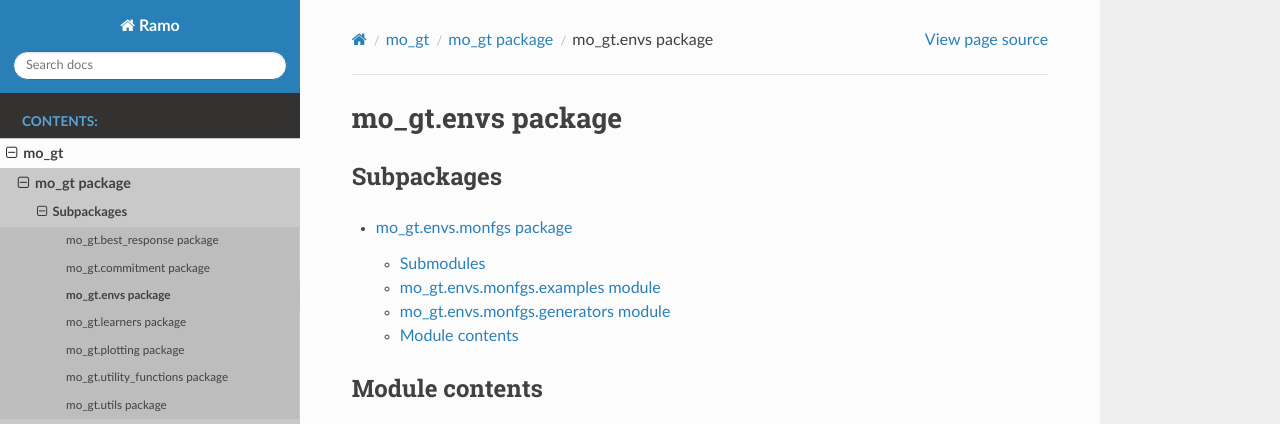
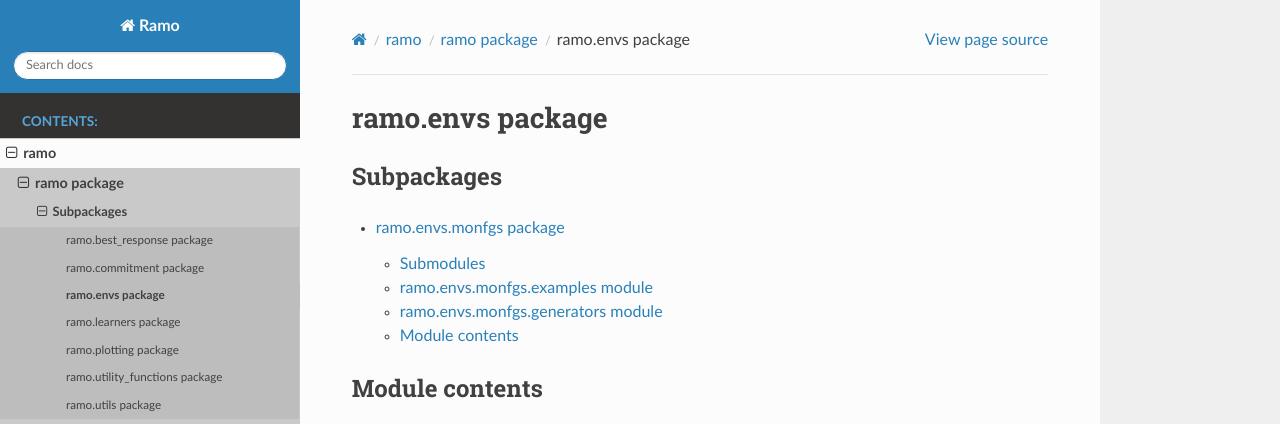
Before and after one commit to wilrop/ramo, a Sphinx documentation site: the page built from docs/source/ramo.envs.rst, in a window 1280 px wide, cut to the strip 0-424 px from the top of the page. Built offline with Sphinx 7.4.7 and the Read the Docs theme 2.0.0, drawn with Linux system fonts in a browser that asks for light colours.

Commit message:
Update documentation

```diff
--- a/docs/source/mo_gt.best_response.rst
+++ /dev/null
@@ -1,61 +0,0 @@
-mo\_gt.best\_response package
-=============================
-
-Submodules
-----------
-
-mo\_gt.best\_response.IBR module
---------------------------------
-
-.. automodule:: mo_gt.best_response.IBR
-   :members:
-   :undoc-members:
-   :show-inheritance:
-
-mo\_gt.best\_response.PSNE module
----------------------------------
-
-.. automodule:: mo_gt.best_response.PSNE
-   :members:
-   :undoc-members:
-   :show-inheritance:
-
-mo\_gt.best\_response.Player module
------------------------------------
-
-.. automodule:: mo_gt.best_response.Player
-   :members:
-   :undoc-members:
-   :show-inheritance:
-
-mo\_gt.best\_response.best\_response module
--------------------------------------------
-
-.. automodule:: mo_gt.best_response.best_response
-   :members:
-   :undoc-members:
-   :show-inheritance:
-
-mo\_gt.best\_response.execute\_algorithm module
------------------------------------------------
-
-.. automodule:: mo_gt.best_response.execute_algorithm
-   :members:
-   :undoc-members:
-   :show-inheritance:
-
-mo\_gt.best\_response.fictitious\_play module
----------------------------------------------
-
-.. automodule:: mo_gt.best_response.fictitious_play
-   :members:
-   :undoc-members:
-   :show-inheritance:
-
-Module contents
----------------
-
-.. automodule:: mo_gt.best_response
-   :members:
-   :undoc-members:
-   :show-inheritance:
--- a/docs/source/mo_gt.commitment.rst
+++ /dev/null
@@ -1,69 +0,0 @@
-mo\_gt.commitment package
-=========================
-
-Submodules
-----------
-
-mo\_gt.commitment.best\_response\_agent module
-----------------------------------------------
-
-.. automodule:: mo_gt.commitment.best_response_agent
-   :members:
-   :undoc-members:
-   :show-inheritance:
-
-mo\_gt.commitment.comp\_action\_agent module
---------------------------------------------
-
-.. automodule:: mo_gt.commitment.comp_action_agent
-   :members:
-   :undoc-members:
-   :show-inheritance:
-
-mo\_gt.commitment.coop\_action\_agent module
---------------------------------------------
-
-.. automodule:: mo_gt.commitment.coop_action_agent
-   :members:
-   :undoc-members:
-   :show-inheritance:
-
-mo\_gt.commitment.coop\_policy\_agent module
---------------------------------------------
-
-.. automodule:: mo_gt.commitment.coop_policy_agent
-   :members:
-   :undoc-members:
-   :show-inheritance:
-
-mo\_gt.commitment.execute\_commitment module
---------------------------------------------
-
-.. automodule:: mo_gt.commitment.execute_commitment
-   :members:
-   :undoc-members:
-   :show-inheritance:
-
-mo\_gt.commitment.non\_stationary\_agent module
------------------------------------------------
-
-.. automodule:: mo_gt.commitment.non_stationary_agent
-   :members:
-   :undoc-members:
-   :show-inheritance:
-
-mo\_gt.commitment.optional\_com\_agent module
----------------------------------------------
-
-.. automodule:: mo_gt.commitment.optional_com_agent
-   :members:
-   :undoc-members:
-   :show-inheritance:
-
-Module contents
----------------
-
-.. automodule:: mo_gt.commitment
-   :members:
-   :undoc-members:
-   :show-inheritance:
--- a/docs/source/mo_gt.envs.monfgs.rst
+++ /dev/null
@@ -1,29 +0,0 @@
-mo\_gt.envs.monfgs package
-==========================
-
-Submodules
-----------
-
-mo\_gt.envs.monfgs.examples module
-----------------------------------
-
-.. automodule:: mo_gt.envs.monfgs.examples
-   :members:
-   :undoc-members:
-   :show-inheritance:
-
-mo\_gt.envs.monfgs.generators module
-------------------------------------
-
-.. automodule:: mo_gt.envs.monfgs.generators
-   :members:
-   :undoc-members:
-   :show-inheritance:
-
-Module contents
----------------
-
-.. automodule:: mo_gt.envs.monfgs
-   :members:
-   :undoc-members:
-   :show-inheritance:
--- a/docs/source/mo_gt.learners.rst
+++ /dev/null
@@ -1,53 +0,0 @@
-mo\_gt.learners package
-=======================
-
-Submodules
-----------
-
-mo\_gt.learners.execute\_learner module
----------------------------------------
-
-.. automodule:: mo_gt.learners.execute_learner
-   :members:
-   :undoc-members:
-   :show-inheritance:
-
-mo\_gt.learners.indep\_actor\_critic module
--------------------------------------------
-
-.. automodule:: mo_gt.learners.indep_actor_critic
-   :members:
-   :undoc-members:
-   :show-inheritance:
-
-mo\_gt.learners.indep\_q module
--------------------------------
-
-.. automodule:: mo_gt.learners.indep_q
-   :members:
-   :undoc-members:
-   :show-inheritance:
-
-mo\_gt.learners.ja\_actor\_critic module
-----------------------------------------
-
-.. automodule:: mo_gt.learners.ja_actor_critic
-   :members:
-   :undoc-members:
-   :show-inheritance:
-
-mo\_gt.learners.ja\_q module
-----------------------------
-
-.. automodule:: mo_gt.learners.ja_q
-   :members:
-   :undoc-members:
-   :show-inheritance:
-
-Module contents
----------------
-
-.. automodule:: mo_gt.learners
-   :members:
-   :undoc-members:
-   :show-inheritance:
--- a/docs/source/mo_gt.plotting.rst
+++ /dev/null
@@ -1,21 +0,0 @@
-mo\_gt.plotting package
-=======================
-
-Submodules
-----------
-
-mo\_gt.plotting.plots module
-----------------------------
-
-.. automodule:: mo_gt.plotting.plots
-   :members:
-   :undoc-members:
-   :show-inheritance:
-
-Module contents
----------------
-
-.. automodule:: mo_gt.plotting
-   :members:
-   :undoc-members:
-   :show-inheritance:
--- a/docs/source/mo_gt.rst
+++ /dev/null
@@ -1,24 +0,0 @@
-mo\_gt package
-==============
-
-Subpackages
------------
-
-.. toctree::
-   :maxdepth: 4
-
-   mo_gt.best_response
-   mo_gt.commitment
-   mo_gt.envs
-   mo_gt.learners
-   mo_gt.plotting
-   mo_gt.utility_functions
-   mo_gt.utils
-
-Module contents
----------------
-
-.. automodule:: mo_gt
-   :members:
-   :undoc-members:
-   :show-inheritance:
--- a/docs/source/mo_gt.utility_functions.rst
+++ /dev/null
@@ -1,37 +0,0 @@
-mo\_gt.utility\_functions package
-=================================
-
-Submodules
-----------
-
-mo\_gt.utility\_functions.checking module
------------------------------------------
-
-.. automodule:: mo_gt.utility_functions.checking
-   :members:
-   :undoc-members:
-   :show-inheritance:
-
-mo\_gt.utility\_functions.examples module
------------------------------------------
-
-.. automodule:: mo_gt.utility_functions.examples
-   :members:
-   :undoc-members:
-   :show-inheritance:
-
-mo\_gt.utility\_functions.generators module
--------------------------------------------
-
-.. automodule:: mo_gt.utility_functions.generators
-   :members:
-   :undoc-members:
-   :show-inheritance:
-
-Module contents
----------------
-
-.. automodule:: mo_gt.utility_functions
-   :members:
-   :undoc-members:
-   :show-inheritance:
--- a/docs/source/mo_gt.utils.rst
+++ /dev/null
@@ -1,53 +0,0 @@
-mo\_gt.utils package
-====================
-
-Submodules
-----------
-
-mo\_gt.utils.agent\_loader module
----------------------------------
-
-.. automodule:: mo_gt.utils.agent_loader
-   :members:
-   :undoc-members:
-   :show-inheritance:
-
-mo\_gt.utils.data module
-------------------------
-
-.. automodule:: mo_gt.utils.data
-   :members:
-   :undoc-members:
-   :show-inheritance:
-
-mo\_gt.utils.experiments module
--------------------------------
-
-.. automodule:: mo_gt.utils.experiments
-   :members:
-   :undoc-members:
-   :show-inheritance:
-
-mo\_gt.utils.helpers module
----------------------------
-
-.. automodule:: mo_gt.utils.helpers
-   :members:
-   :undoc-members:
-   :show-inheritance:
-
-mo\_gt.utils.printing module
-----------------------------
-
-.. automodule:: mo_gt.utils.printing
-   :members:
-   :undoc-members:
-   :show-inheritance:
-
-Module contents
----------------
-
-.. automodule:: mo_gt.utils
-   :members:
-   :undoc-members:
-   :show-inheritance:
--- a/docs/source/modules.rst
+++ b/docs/source/modules.rst
@@ -1,7 +1,7 @@
-mo_gt
-=====
+ramo
+====
 
 .. toctree::
    :maxdepth: 4
 
-   mo_gt
+   ramo
--- /dev/null
+++ b/docs/source/ramo.best_response.rst
@@ -0,0 +1,61 @@
+ramo.best\_response package
+===========================
+
+Submodules
+----------
+
+ramo.best\_response.IBR module
+------------------------------
+
+.. automodule:: ramo.best_response.IBR
+   :members:
+   :undoc-members:
+   :show-inheritance:
+
+ramo.best\_response.PSNEQ module
+--------------------------------
+
+.. automodule:: ramo.best_response.PSNEQ
+   :members:
+   :undoc-members:
+   :show-inheritance:
+
+ramo.best\_response.Player module
+---------------------------------
+
+.. automodule:: ramo.best_response.Player
+   :members:
+   :undoc-members:
+   :show-inheritance:
+
+ramo.best\_response.best\_response module
+-----------------------------------------
+
+.. automodule:: ramo.best_response.best_response
+   :members:
+   :undoc-members:
+   :show-inheritance:
+
+ramo.best\_response.execute\_algorithm module
+---------------------------------------------
+
+.. automodule:: ramo.best_response.execute_algorithm
+   :members:
+   :undoc-members:
+   :show-inheritance:
+
+ramo.best\_response.fictitious\_play module
+-------------------------------------------
+
+.. automodule:: ramo.best_response.fictitious_play
+   :members:
+   :undoc-members:
+   :show-inheritance:
+
+Module contents
+---------------
+
+.. automodule:: ramo.best_response
+   :members:
+   :undoc-members:
+   :show-inheritance:
--- /dev/null
+++ b/docs/source/ramo.commitment.rst
@@ -0,0 +1,69 @@
+ramo.commitment package
+=======================
+
+Submodules
+----------
+
+ramo.commitment.best\_response\_agent module
+--------------------------------------------
+
+.. automodule:: ramo.commitment.best_response_agent
+   :members:
+   :undoc-members:
+   :show-inheritance:
+
+ramo.commitment.comp\_action\_agent module
+------------------------------------------
+
+.. automodule:: ramo.commitment.comp_action_agent
+   :members:
+   :undoc-members:
+   :show-inheritance:
+
+ramo.commitment.coop\_action\_agent module
+------------------------------------------
+
+.. automodule:: ramo.commitment.coop_action_agent
+   :members:
+   :undoc-members:
+   :show-inheritance:
+
+ramo.commitment.coop\_policy\_agent module
+------------------------------------------
+
+.. automodule:: ramo.commitment.coop_policy_agent
+   :members:
+   :undoc-members:
+   :show-inheritance:
+
+ramo.commitment.execute\_commitment module
+------------------------------------------
+
+.. automodule:: ramo.commitment.execute_commitment
+   :members:
+   :undoc-members:
+   :show-inheritance:
+
+ramo.commitment.non\_stationary\_agent module
+---------------------------------------------
+
+.. automodule:: ramo.commitment.non_stationary_agent
+   :members:
+   :undoc-members:
+   :show-inheritance:
+
+ramo.commitment.optional\_com\_agent module
+-------------------------------------------
+
+.. automodule:: ramo.commitment.optional_com_agent
+   :members:
+   :undoc-members:
+   :show-inheritance:
+
+Module contents
+---------------
+
+.. automodule:: ramo.commitment
+   :members:
+   :undoc-members:
+   :show-inheritance:
--- a/docs/source/mo_gt.envs.rst
+++ b/docs/source/ramo.envs.rst
@@ -1,5 +1,5 @@
-mo\_gt.envs package
-===================
+ramo.envs package
+=================
 
 Subpackages
 -----------
@@ -7,12 +7,12 @@ Subpackages
 .. toctree::
    :maxdepth: 4
 
-   mo_gt.envs.monfgs
+   ramo.envs.monfgs
 
 Module contents
 ---------------
 
-.. automodule:: mo_gt.envs
+.. automodule:: ramo.envs
    :members:
    :undoc-members:
    :show-inheritance:
--- /dev/null
+++ b/docs/source/ramo.learners.rst
@@ -0,0 +1,53 @@
+ramo.learners package
+=====================
+
+Submodules
+----------
+
+ramo.learners.execute\_learner module
+-------------------------------------
+
+.. automodule:: ramo.learners.execute_learner
+   :members:
+   :undoc-members:
+   :show-inheritance:
+
+ramo.learners.indep\_actor\_critic module
+-----------------------------------------
+
+.. automodule:: ramo.learners.indep_actor_critic
+   :members:
+   :undoc-members:
+   :show-inheritance:
+
+ramo.learners.indep\_q module
+-----------------------------
+
+.. automodule:: ramo.learners.indep_q
+   :members:
+   :undoc-members:
+   :show-inheritance:
+
+ramo.learners.ja\_actor\_critic module
+--------------------------------------
+
+.. automodule:: ramo.learners.ja_actor_critic
+   :members:
+   :undoc-members:
+   :show-inheritance:
+
+ramo.learners.ja\_q module
+--------------------------
+
+.. automodule:: ramo.learners.ja_q
+   :members:
+   :undoc-members:
+   :show-inheritance:
+
+Module contents
+---------------
+
+.. automodule:: ramo.learners
+   :members:
+   :undoc-members:
+   :show-inheritance:
--- /dev/null
+++ b/docs/source/ramo.rst
@@ -0,0 +1,24 @@
+ramo package
+============
+
+Subpackages
+-----------
+
+.. toctree::
+   :maxdepth: 4
+
+   ramo.best_response
+   ramo.commitment
+   ramo.envs
+   ramo.learners
+   ramo.plotting
+   ramo.utility_functions
+   ramo.utils
+
+Module contents
+---------------
+
+.. automodule:: ramo
+   :members:
+   :undoc-members:
+   :show-inheritance:
--- /dev/null
+++ b/docs/source/ramo.utils.rst
@@ -0,0 +1,53 @@
+ramo.utils package
+==================
+
+Submodules
+----------
+
+ramo.utils.agent\_loader module
+-------------------------------
+
+.. automodule:: ramo.utils.agent_loader
+   :members:
+   :undoc-members:
+   :show-inheritance:
+
+ramo.utils.data module
+----------------------
+
+.. automodule:: ramo.utils.data
+   :members:
+   :undoc-members:
+   :show-inheritance:
+
+ramo.utils.experiments module
+-----------------------------
+
+.. automodule:: ramo.utils.experiments
+   :members:
+   :undoc-members:
+   :show-inheritance:
+
+ramo.utils.helpers module
+-------------------------
+
+.. automodule:: ramo.utils.helpers
+   :members:
+   :undoc-members:
+   :show-inheritance:
+
+ramo.utils.printing module
+--------------------------
+
+.. automodule:: ramo.utils.printing
+   :members:
+   :undoc-members:
+   :show-inheritance:
+
+Module contents
+---------------
+
+.. automodule:: ramo.utils
+   :members:
+   :undoc-members:
+   :show-inheritance:
```
Also changed, not shown: docs/source/ramo.envs.monfgs.rst (added, +29 -0 lines), docs/source/ramo.plotting.rst (added, +21 -0 lines), docs/source/ramo.utility_functions.rst (added, +37 -0 lines).
